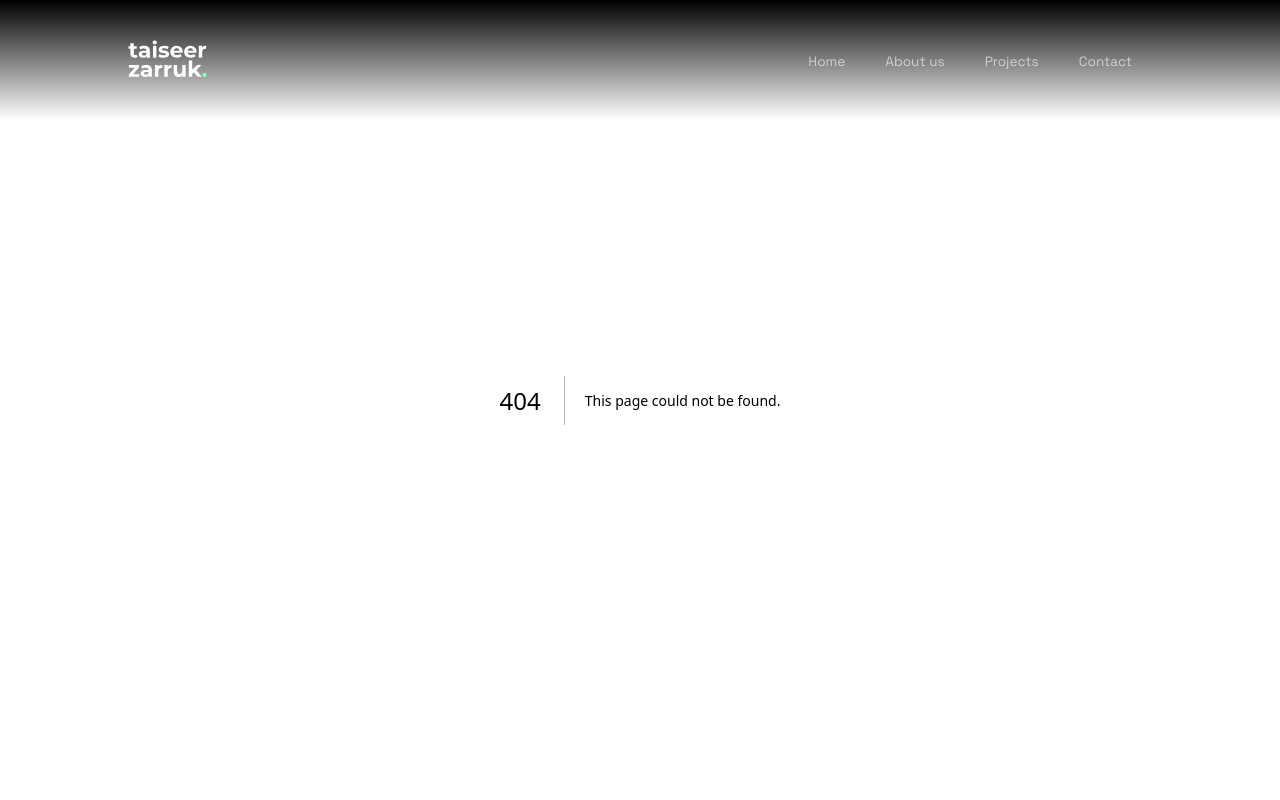
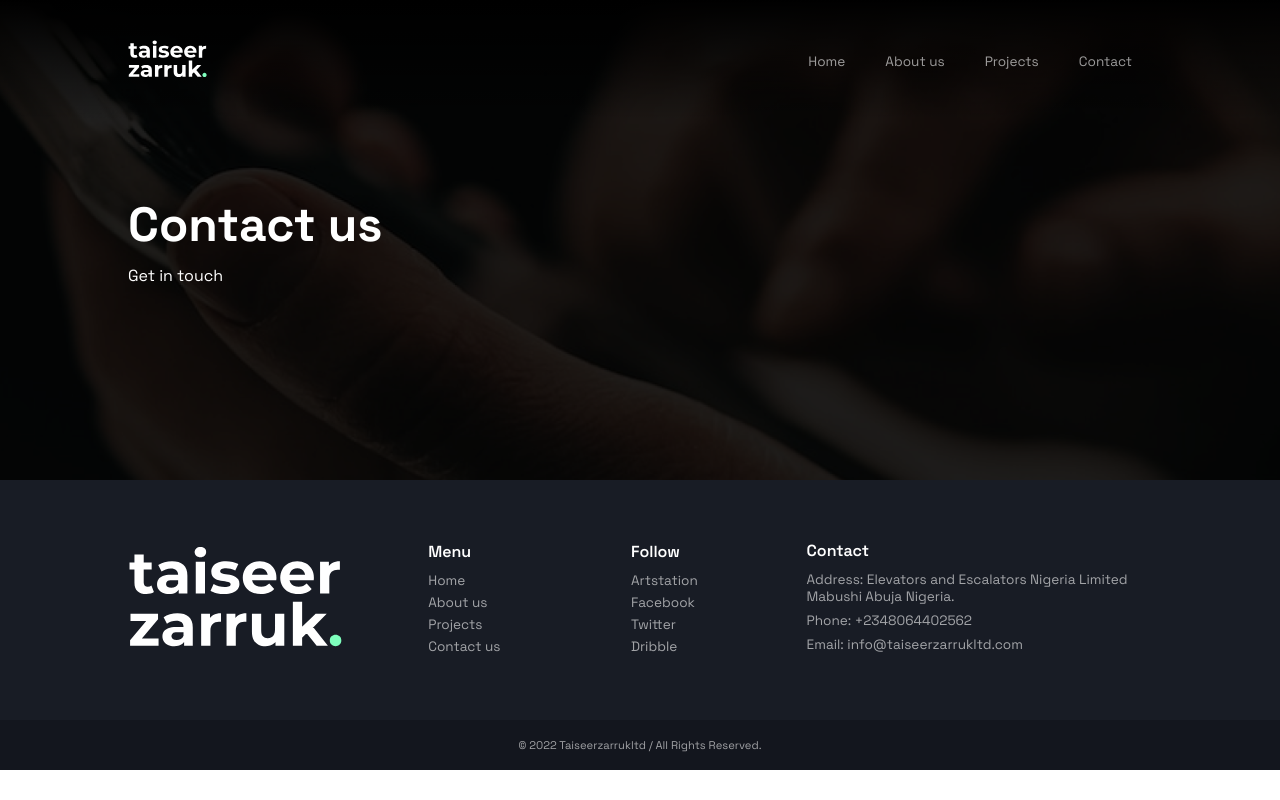
Before and after one commit to Habib-Ahmad/taiseer-zarruk, a Next.js app: page /contact in a window 1280 px wide. Before the commit this address had no page. Shown: the top 800 px of the page. Built offline with nearby package versions, Linux system fonts and the light colour scheme.

Commit message:
Created contact page

```diff
--- /dev/null
+++ b/src/components/ContactHeader/index.jsx
@@ -0,0 +1,14 @@
+import styles from "./styles.module.scss";
+
+const ContactHeader = () => {
+  return (
+    <div className={styles.container}>
+      <div>
+        <h1>Contact us</h1>
+        <p>Get in touch</p>
+      </div>
+    </div>
+  );
+};
+
+export default ContactHeader;
--- /dev/null
+++ b/src/components/ContactHeader/styles.module.scss
@@ -0,0 +1,19 @@
+@import "../../styles/main.module.scss";
+
+.container {
+  min-height: 60vh;
+  display: grid;
+  align-items: center;
+  padding: 0 10vw;
+  color: $color-white;
+  background: url(../../assets/contact.png);
+  background-size: cover;
+  background-repeat: no-repeat;
+  background-position: center;
+  background-color: rgba(0, 0, 0, 0.5);
+  background-blend-mode: multiply;
+
+  h1 {
+    margin-bottom: 10px;
+  }
+}
--- /dev/null
+++ b/src/pages/contact.jsx
@@ -0,0 +1,11 @@
+import ContactHeader from "../components/ContactHeader";
+
+const Contact = () => {
+  return (
+    <>
+      <ContactHeader />
+    </>
+  );
+};
+
+export default Contact;
```
Also changed, not shown: src/assets/contact.png (added).
